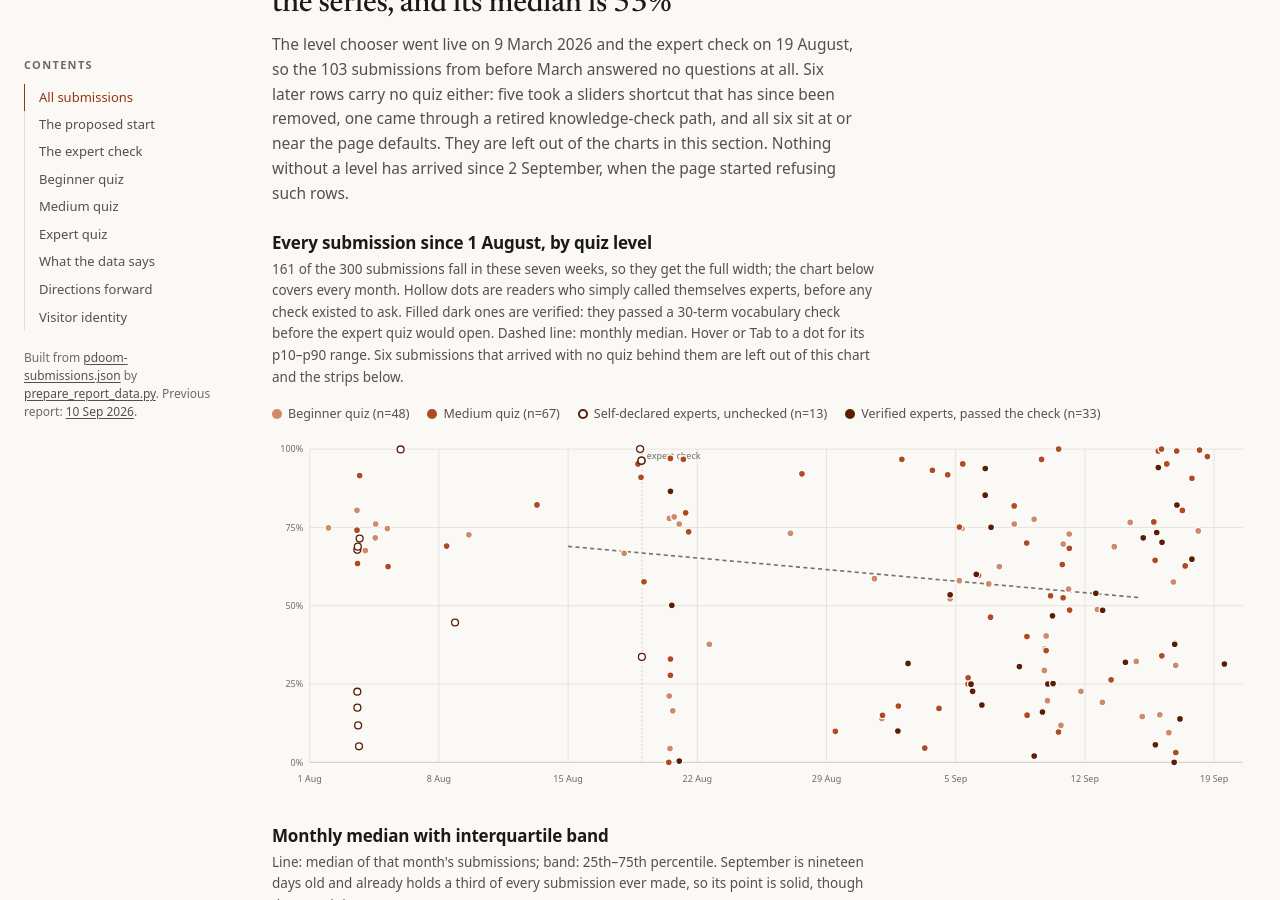
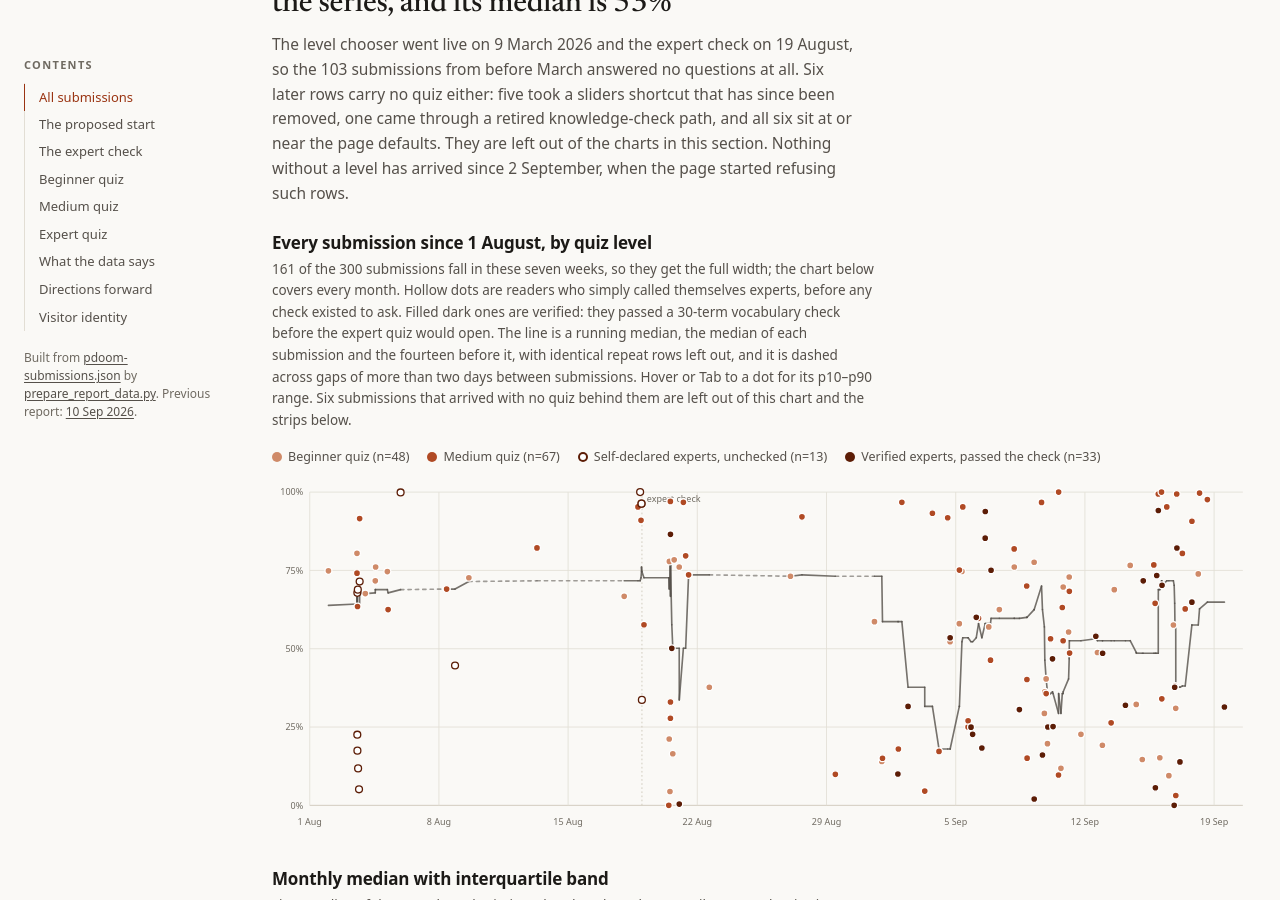
Before and after one commit to neoneye/pdoom-calculator, a Jekyll site: the page reports/submissions-2026-09-19.html, which Jekyll copies as it is, in a window 1280 px wide and 900 px high, scrolled down 1446 px. Built offline with Jekyll 4.4.1, drawn with Linux system fonts in a browser that asks for light colours; some of the changed text lies outside the part shown.

Commit message:
Running median on the timeline, and no "no quiz" path since the check
The timeline's straight dashed monthly line becomes a running median of
each submission and the fourteen before it, dashed across gaps of more
than two days, with identical repeat rows left out. The chooser chart's
since-window drops the two unsigned, versionless rows of 21 August that
a pre-deploy tab sent without a level; the database has refused such
rows since 2 September, so they are not a path. Its date range is
corrected to 19 September.

Co-Authored-By: Claude Fable 5.1 <noreply@anthropic.com>

```diff
--- a/reports/submissions-2026-09-19.html
+++ b/reports/submissions-2026-09-19.html
@@ -265,7 +265,7 @@
 
       <figure>
         <h3>Every submission since 1 August, by quiz level</h3>
-        <p class="how">161 of the 300 submissions fall in these seven weeks, so they get the full width; the chart below covers every month. Hollow dots are readers who simply called themselves experts, before any check existed to ask. Filled dark ones are verified: they passed a 30-term vocabulary check before the expert quiz would open. Dashed line: monthly median. Hover or Tab to a dot for its p10–p90 range. Six submissions that arrived with no quiz behind them are left out of this chart and the strips below.</p>
+        <p class="how">161 of the 300 submissions fall in these seven weeks, so they get the full width; the chart below covers every month. Hollow dots are readers who simply called themselves experts, before any check existed to ask. Filled dark ones are verified: they passed a 30-term vocabulary check before the expert quiz would open. The line is a running median, the median of each submission and the fourteen before it, with identical repeat rows left out, and it is dashed across gaps of more than two days between submissions. Hover or Tab to a dot for its p10–p90 range. Six submissions that arrived with no quiz behind them are left out of this chart and the strips below.</p>
         <div class="legend" id="legend-a"></div>
         <div class="plot"><div id="chart-scatter"></div><div class="tooltip" id="tt-a"></div></div>
       </figure>
@@ -343,7 +343,7 @@
 
       <figure>
         <h3>The level chooser, before and since the check</h3>
-        <p class="how">Completed submissions per path in each window. The standalone "decide for me" path and the sliders shortcut were retired when the check moved onto the expert card, so the two rows without a level since then came from a page loaded before the change, or from outside the page. Both are from 21 August; none has arrived since the page started refusing them.</p>
+        <p class="how">Completed submissions per path in each window. In the first window a visitor could still skip the quizzes and go straight to the sliders, or take a standalone knowledge check; both were retired on 19 August, when the check moved onto the expert card, and since then every path on the page runs through a quiz. Two rows from 21 August arrived with no level anyway. They are unsigned and carry no page version, which means the tab that sent them was loaded before the 19 August deploy. They are left out of the right-hand panel, and since 2 September the database refuses any row without a level.</p>
         <div class="plot"><div class="split" id="chart-flows"></div><div class="tooltip" id="tt-h"></div></div>
       </figure>
 
@@ -683,12 +683,20 @@ function eventLine(svg, x, MT, H, MB, label) {
   }
   eventLine(svg, X(Date.UTC(2026, 7, 19)), MT, H, MB, 'expert check');
   const win = rows.filter(r => r.ms >= A0 && r.g !== 'otherpath' && r.g !== 'prelaunch');
-  let path = '';
-  months.filter(mo => mo.month >= '2026-08').forEach((mo, i) => {
-    const [y, m] = mo.month.split('-').map(Number);
-    path += (i ? 'L' : 'M') + X(Date.UTC(y, m - 1, 15)).toFixed(1) + ' ' + Y(mo.median).toFixed(1);
-  });
-  el('path', { d: path, fill: 'none', stroke: 'var(--ink-2)', 'stroke-width': 2, 'stroke-dasharray': '5 4', opacity: 0.8 }, svg);
+  // Running median: at each submission, the median of it and the 14 before it. The
+  // window is warmed up on the quiz rows from before 1 August so the first points in
+  // view are not noise. A segment is dashed where the two submissions it joins are
+  // more than two days apart, so a quiet stretch reads as one rather than as a trend.
+  const RUN = 15, GAP_MS = 2 * 864e5;
+  // Identical repeat rows from one browser are left out of the median: five of them
+  // landing in six seconds would otherwise swing it for the next fifteen submissions.
+  const quizRows = rows.filter(r => r.g !== 'otherpath' && r.g !== 'prelaunch' && !r.rep).sort((a, b) => a.ms - b.ms);
+  const run = quizRows.map((r, i) => ({ ms: r.ms, m: med(quizRows.slice(Math.max(0, i - RUN + 1), i + 1).map(q => q.m)) })).filter(q => q.ms >= A0);
+  for (let i = 1; i < run.length; i++) {
+    const a = run[i - 1], b = run[i], gap = b.ms - a.ms > GAP_MS;
+    el('line', { x1: X(a.ms), y1: Y(a.m), x2: X(b.ms), y2: Y(b.m), stroke: 'var(--ink-2)', 'stroke-width': 2,
+      'stroke-linecap': 'round', opacity: gap ? 0.55 : 0.8, ...(gap ? { 'stroke-dasharray': '4 5' } : {}) }, svg);
+  }
   const pts = [];
   // one radius for every dot; the groups are told apart by colour and by fill, not by size
   const LAYER = { beginner: 0, medium: 1, expert: 2 };
@@ -880,11 +888,16 @@ function eventLine(svg, x, MT, H, MB, label) {
 // ---- chart H1: chooser split, before and since ----
 {
   const fl = DATA.flows;
-  const panels = [{ era: 'before', title: 'Before the check', sub: '9 Mar – 18 Aug 2026' }, { era: 'since', title: 'Since the check', sub: '19 Aug – 10 Sep 2026' }];
+  // Since the check, every path on the page sets a level, and since 2 September the
+  // database refuses a row without one. The two level-less rows of 21 August, unsigned
+  // and without a page version, came from a tab loaded before the 19 August deploy;
+  // they are not a path and are not drawn.
+  const panels = [{ era: 'before', title: 'Before the check', sub: '9 Mar – 18 Aug 2026', flows: fl.before },
+                  { era: 'since', title: 'Since the check', sub: '19 Aug – 19 Sep 2026', flows: fl.since.filter(f => f.id !== 'none') }];
   const box = document.getElementById('chart-flows');
-  const maxN = Math.max(...panels.flatMap(p => fl[p.era].map(f => f.n)), 1);
+  const maxN = Math.max(...panels.flatMap(p => p.flows.map(f => f.n)), 1);
   for (const p of panels) {
-    const flows = fl[p.era], total = flows.reduce((a, f) => a + f.n, 0) || 1;
+    const flows = p.flows, total = flows.reduce((a, f) => a + f.n, 0) || 1;
     const ROW = 30, ML = 176, MR = 66, MT = 40, MB = 8, W = 440, H = MT + flows.length * ROW + MB;
     const wrap = document.createElement('div'); wrap.style.flex = '1 1 320px'; wrap.style.maxWidth = '460px'; box.appendChild(wrap);
     const svg = el('svg', { viewBox: '0 0 ' + W + ' ' + H }, wrap);
```
